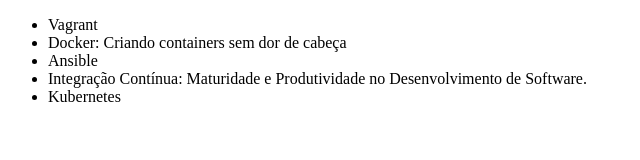
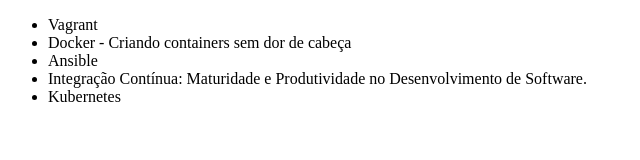
Before and after one commit to vitorfjc/alura-git, a plain HTML site: page index.html in a window 1280 px wide. Shown: the full height of the page, 0-640 px from the left. Drawn offline with Linux system fonts and the light colour scheme.

Commit message:
Alterando nome para Curso - Docker...

```diff
--- a/index.html
+++ b/index.html
@@ -7,7 +7,7 @@
 <body>
     <ul>
         <li>Vagrant</li>
-        <li>Docker: Criando containers sem dor de cabeça</li>
+        <li>Docker - Criando containers sem dor de cabeça</li>
         <li>Ansible</li>
         <li>Integração Contínua: Maturidade e Produtividade no Desenvolvimento de Software.</li>
 		<li>Kubernetes</li>
```
